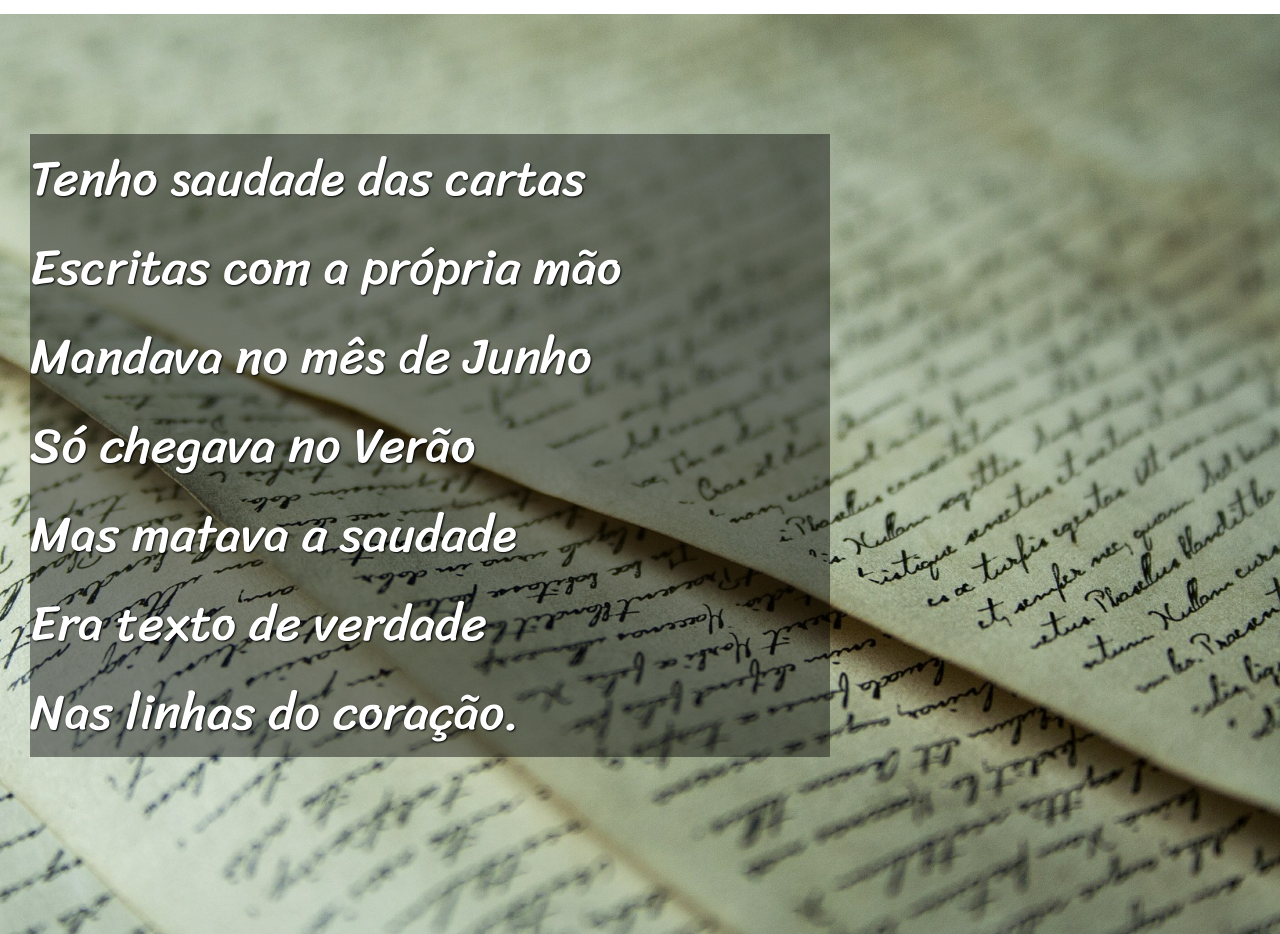
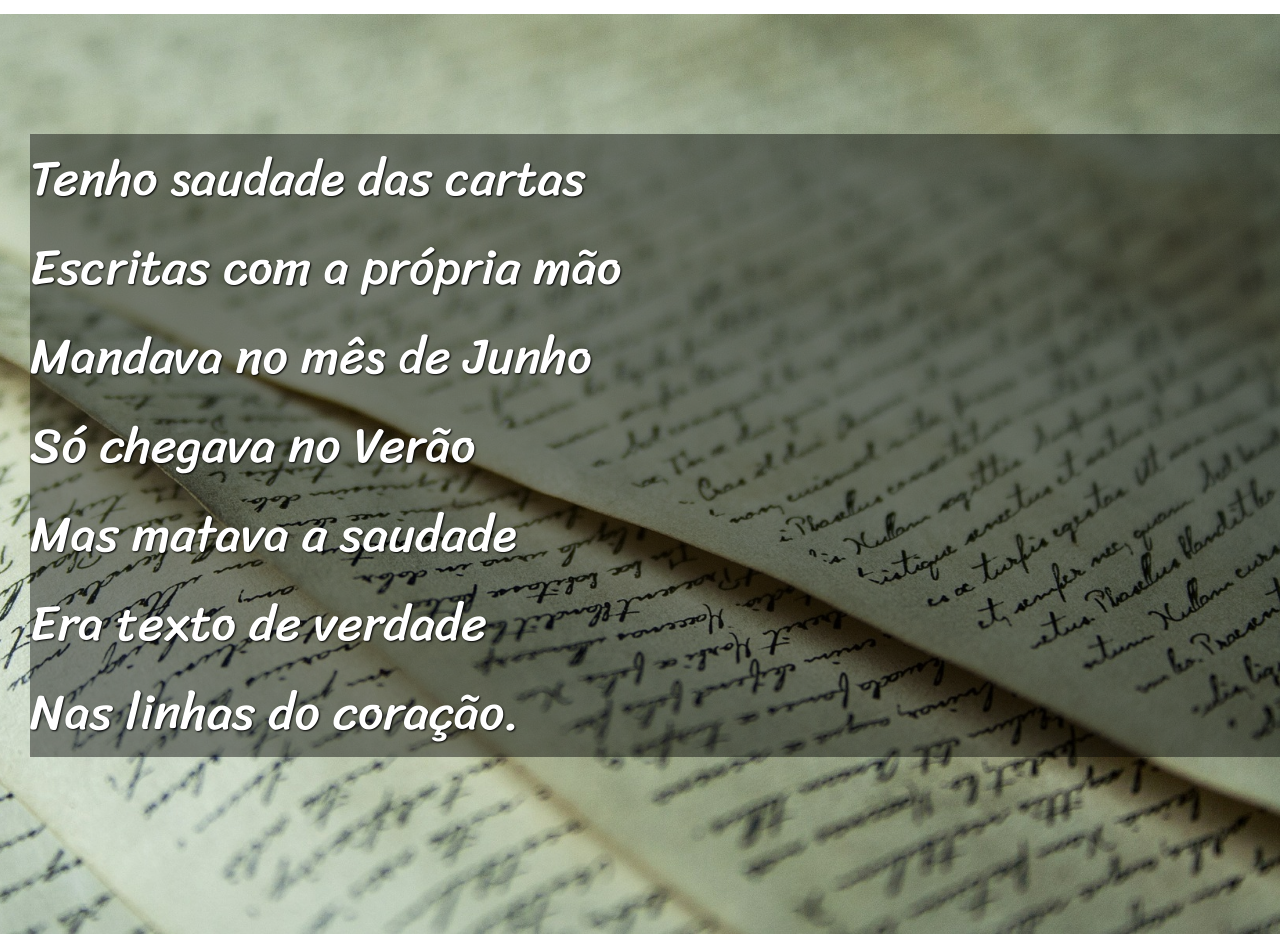
Before and after one commit to MaiconAlexandre/projeto-cordel, a plain HTML site: page index.html in a window 1280 px wide. Shown: the part 4780-5714 px from the top of the page. Drawn offline with Linux system fonts and the light colour scheme.

Commit message:
Update style.css

```diff
--- a/style.css
+++ b/style.css
@@ -70,7 +70,7 @@ div#paralax {
  div#paralax2 > p {
     font-size: 50px;
     background-color: rgba(0, 0, 0, 0.438);
-    width: 800px;
+    min-width: 300px;
     text-shadow: 1px 1px 2px black;
  }
 
```
